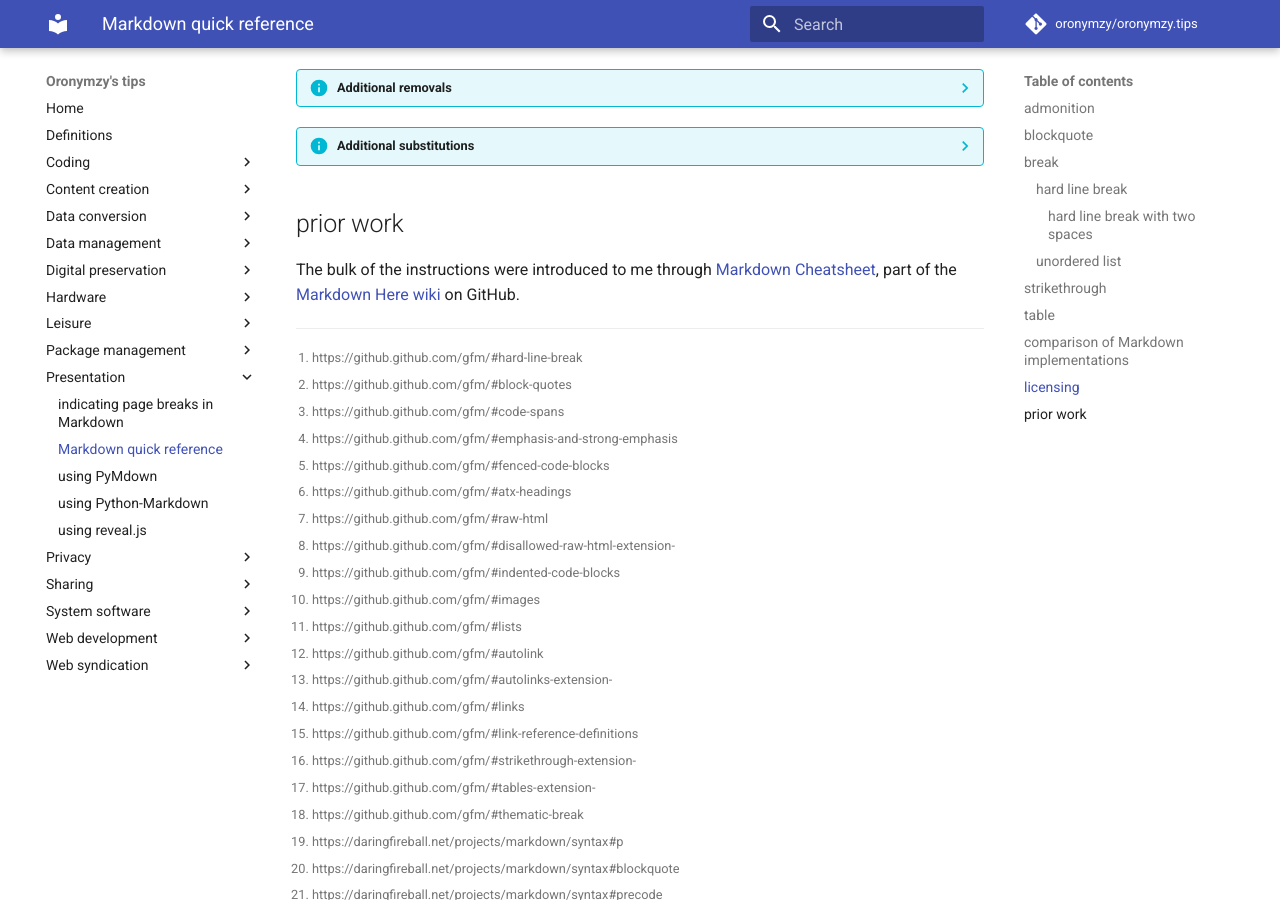
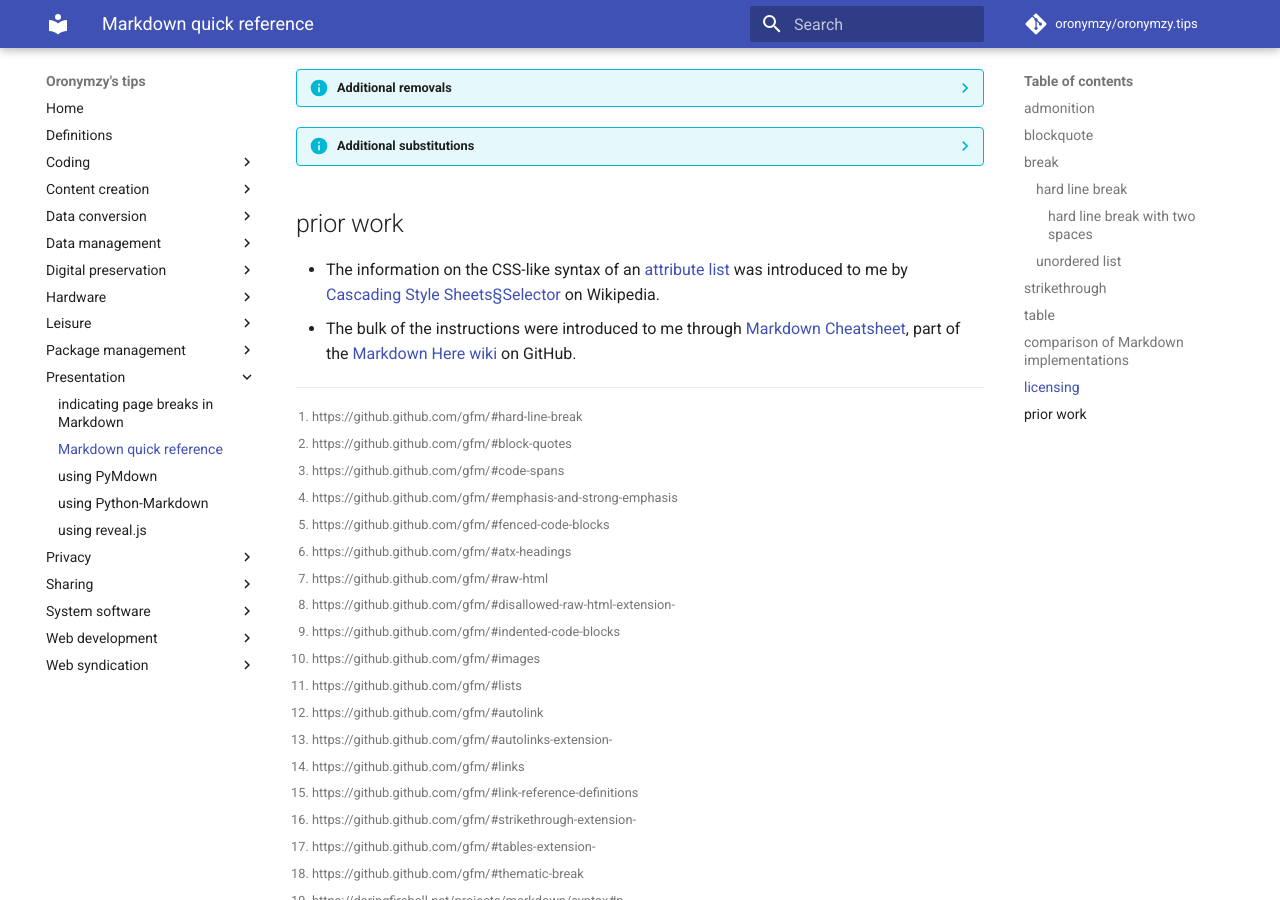
Before and after one commit to oronymzy/tips, an MkDocs documentation site: the page built from docs/Mkdqref.md, in a window 1280 px wide and 900 px high, scrolled down 19236 px. Built offline with MkDocs 1.6.1 and Material for MkDocs 9.7.7, drawn with Linux system fonts in a browser that asks for light colours; comment, search, counter and statistics services are not loaded.

Commit message:
Add 'information on CSS-like syntax of an attribute list' entry to prior work

```diff
--- a/docs/Mkdqref.md
+++ b/docs/Mkdqref.md
@@ -1034,7 +1034,8 @@ The table will render correctly even if the raw Markdown does not line up pretti
     - {~~This line is only separated by a single newline, so it's a separate line in the *same paragraph*.~>This line is separated by a single newline and two spaces, so it's a separate line in the *same paragraph*.~~}
 
 ## prior work
-The bulk of the instructions were introduced to me through [Markdown Cheatsheet](https://github.com/adam-p/markdown-here/wiki/Markdown-Cheatsheet), part of the [Markdown Here](https://github.com/adam-p/markdown-here) [wiki](https://github.com/adam-p/markdown-here/wiki) on GitHub.
+- The information on the CSS-like syntax of an [attribute list](#alist) was introduced to me by [Cascading Style Sheets§Selector](https://en.wikipedia.org/wiki/Cascading_Style_Sheets#Selector) on Wikipedia.
+- The bulk of the instructions were introduced to me through [Markdown Cheatsheet](https://github.com/adam-p/markdown-here/wiki/Markdown-Cheatsheet), part of the [Markdown Here](https://github.com/adam-p/markdown-here) [wiki](https://github.com/adam-p/markdown-here/wiki) on GitHub.
 
 [Markdown]: https://en.wikipedia.org/wiki/Markdown
 [^jgmblkq]: https://daringfireball.net/projects/markdown/syntax#blockquote
```
